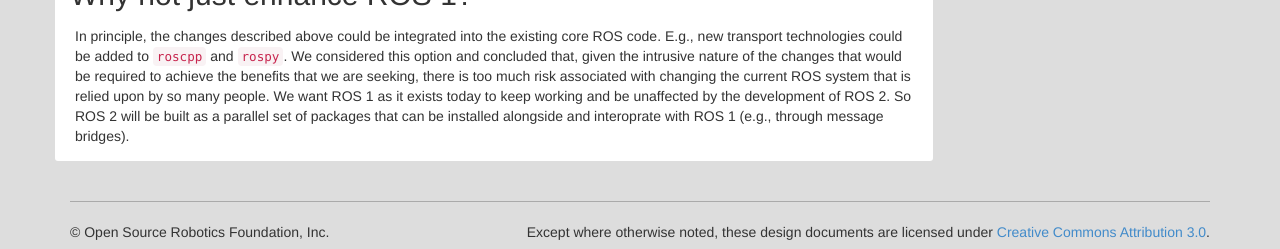
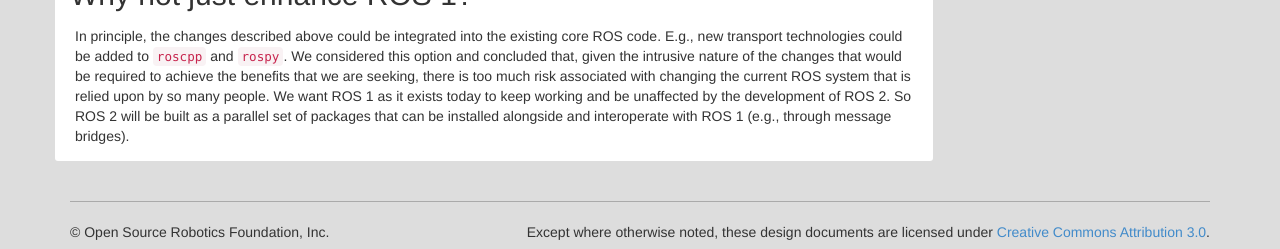
Before and after one commit to ros2/design, a Jekyll site: the page built from articles/010_why_ros2.md, in a window 1280 px wide and 900 px high, scrolled down 1404 px. Shown: the part 648-897 px from the top of the window. Built offline with Jekyll 4.4.1, drawn with Linux system fonts in a browser that asks for light colours; nearby versions of some CDN libraries.

Commit message:
fix typo

```diff
--- a/articles/010_why_ros2.md
+++ b/articles/010_why_ros2.md
@@ -104,4 +104,4 @@
 E.g., new transport technologies could be added to `roscpp` and `rospy`.
 We considered this option and concluded that, given the intrusive nature of the changes that would be required to achieve the benefits that we are seeking, there is too much risk associated with changing the current ROS system that is relied upon by so many people.
 We want ROS 1 as it exists today to keep working and be unaffected by the development of ROS 2.
-So ROS 2 will be built as a parallel set of packages that can be installed alongside and interoprate with ROS 1 (e.g., through message bridges).
+So ROS 2 will be built as a parallel set of packages that can be installed alongside and interoperate with ROS 1 (e.g., through message bridges).
```
Also changed, not shown: articles/200_migration_guide_from_ros1.md (+1 -1 lines), articles/serialization.md (+5 -5 lines).
